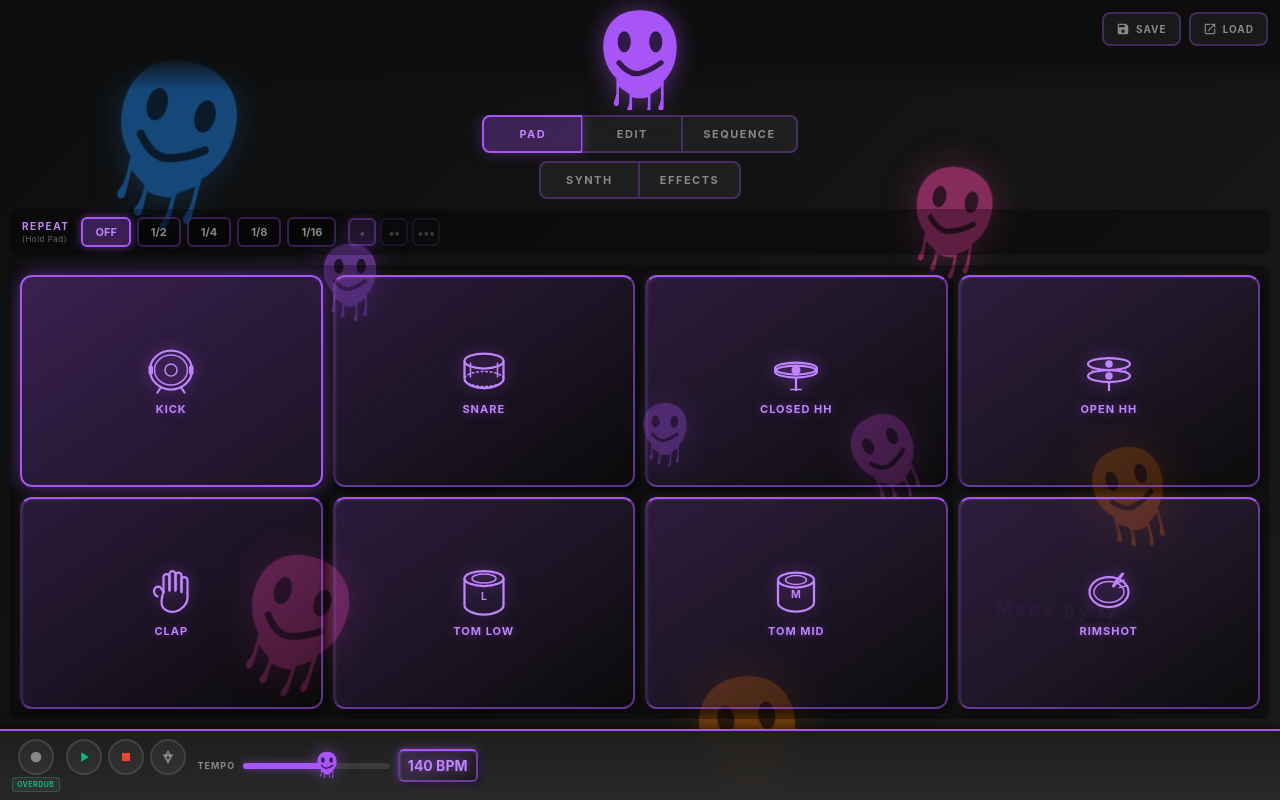
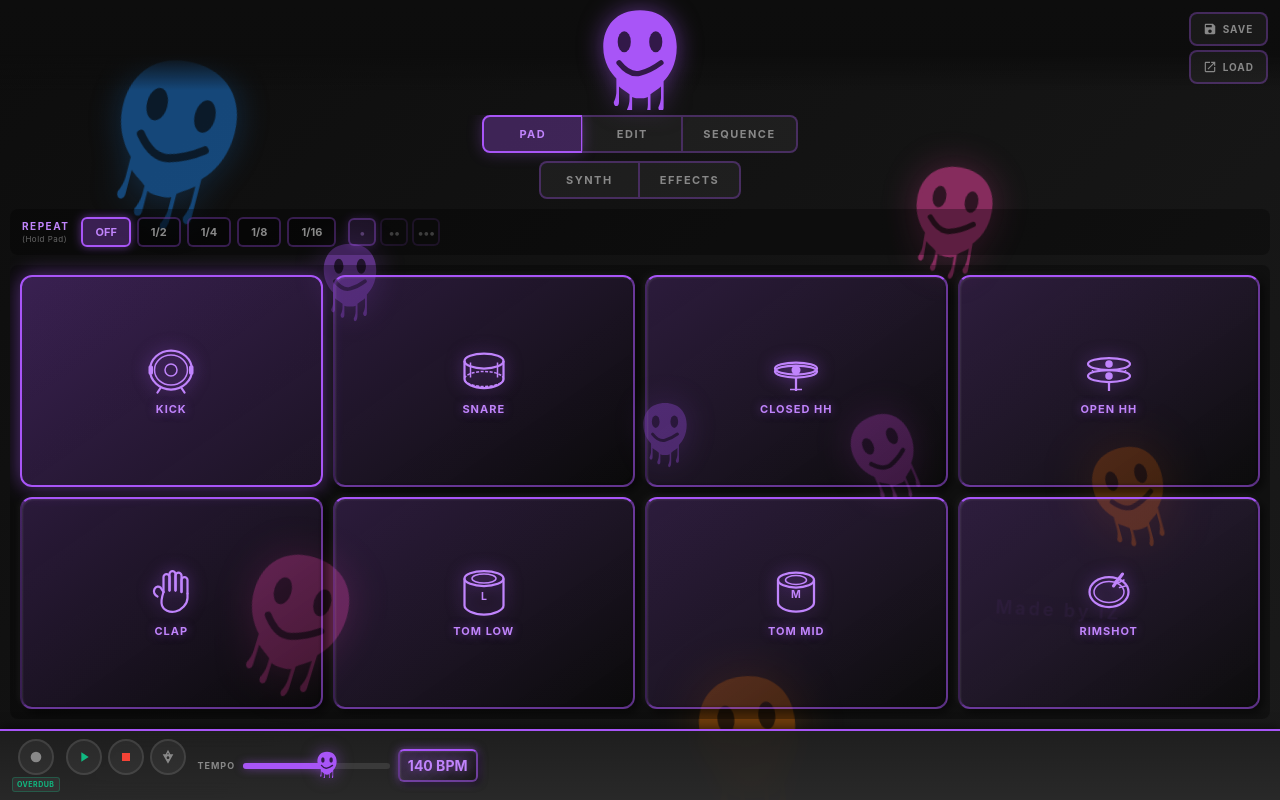
Before and after one commit to nai909/nai909drumsynth, a React (Vite) app: page / in a window 1280 px wide. Built offline with nearby package versions, Linux system fonts and the light colour scheme.

Commit message:
Stack save/load buttons vertically
🤖 Generated with [Claude Code](https://claude.com/claude-code)

Co-Authored-By: Claude Opus 4.5 <noreply@anthropic.com>

```diff
--- a/src/renderer/styles/App.css
+++ b/src/renderer/styles/App.css
@@ -218,7 +218,8 @@
   right: 12px;
   z-index: 100;
   display: flex;
-  gap: 8px;
+  flex-direction: column;
+  gap: 4px;
 }
 
 .project-btn {
```
